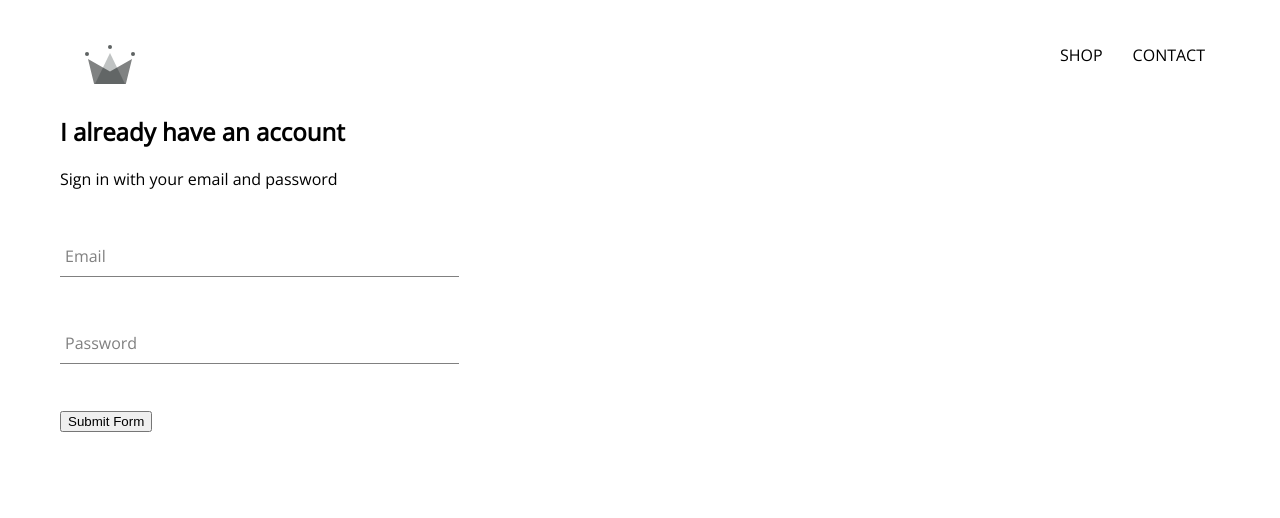
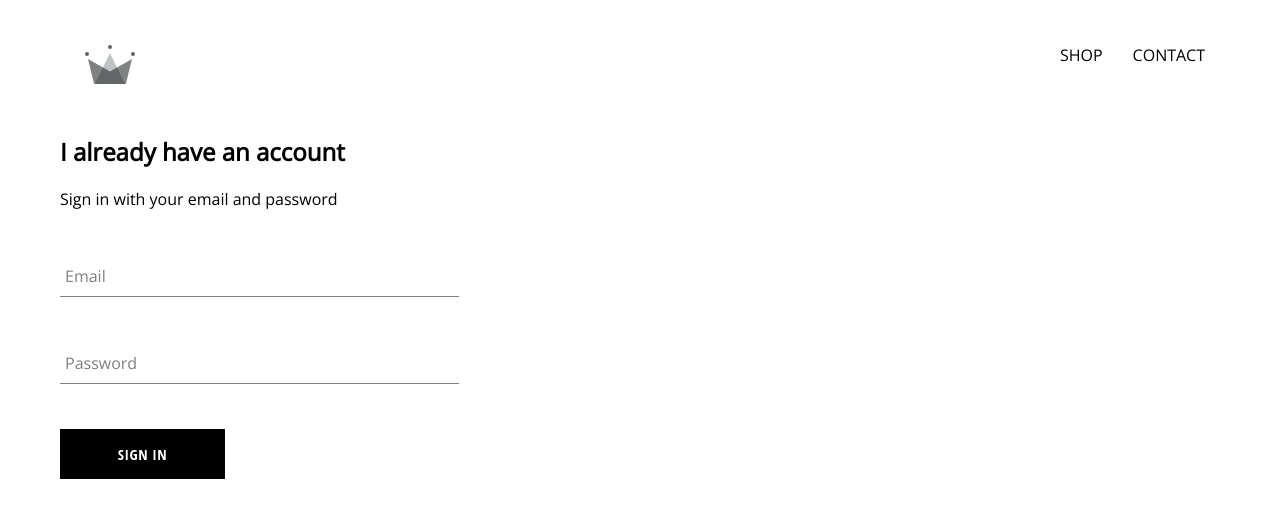
Before and after one commit to papp-martin/crwn-clothing, a React (Create React App) app: page /signIn in a window 1280 px wide. Shown: the top 518 px of the page. Built offline with nearby package versions, Linux system fonts and the light colour scheme; a web font is replaced by a local one.

Commit message:
089-működik

```diff
--- /dev/null
+++ b/src/components/custom-button/custom-button.component.jsx
@@ -0,0 +1,10 @@
+import React from 'react';
+import './custom-button.styles.scss';
+
+const CustomButton = ({ children, ...otherProps }) => (
+    <button className='custom-button' {...otherProps}>
+        {children}
+    </button>
+);
+
+export default CustomButton;
--- /dev/null
+++ b/src/components/custom-button/custom-button.styles.scss
@@ -0,0 +1,22 @@
+.custom-button {
+    min-width: 165px;
+    width: auto;
+    height: 50px;
+    letter-spacing: 0.5px;
+    line-height: 50px;
+    padding: 0 35px 0 35px;
+    font-size: 15px;
+    background-color: black;
+    color: white;
+    text-transform: uppercase;
+    font-family: 'Open Sans Condensed';
+    font-weight: bolder;
+    border: none;
+    cursor: pointer;
+
+    &:hover {
+      background-color: white;
+      color: black;
+      border: 1px solid black;
+    }
+}
--- a/src/components/sign-in/sign-in.component.jsx
+++ b/src/components/sign-in/sign-in.component.jsx
@@ -1,6 +1,7 @@
 import React from 'react';
 import './sign-in.styles.scss';
 import FormInput from '../form-input/form-input.component';
+import CustomButton from '../custom-button/custom-button.component';
 
 class SignIn extends React.Component {
     constructor(props) {
@@ -32,7 +33,7 @@
                 <form onSubmit={this.handleSubmit}>
                     <FormInput name="email" type="email" value={this.state.email} handleChange={this.handleChange} label="Email" required />
                     <FormInput name="password" type="password" value={this.state.password} handleChange={this.handleChange} label="Password" required />
-                    <input type="submit" value="Submit Form" />
+                    <CustomButton type="submit">Sign in</CustomButton>
                 </form>
             </div>
         );
--- a/src/components/sign-in/sign-in.styles.scss
+++ b/src/components/sign-in/sign-in.styles.scss
@@ -1,3 +1,9 @@
 .sign-in {
     width: 30vw;
+    display: flex;
+    flex-direction: column;
+
+    .title {
+        margin: 10px 0;
+    }
 }
```
